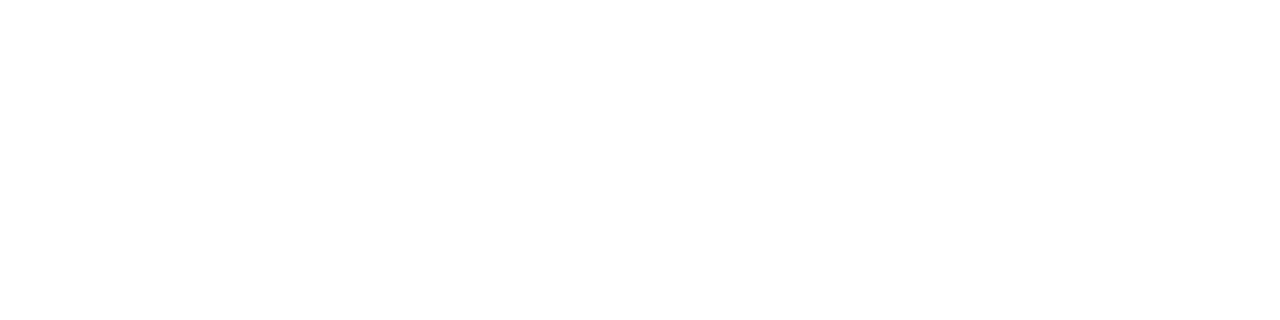
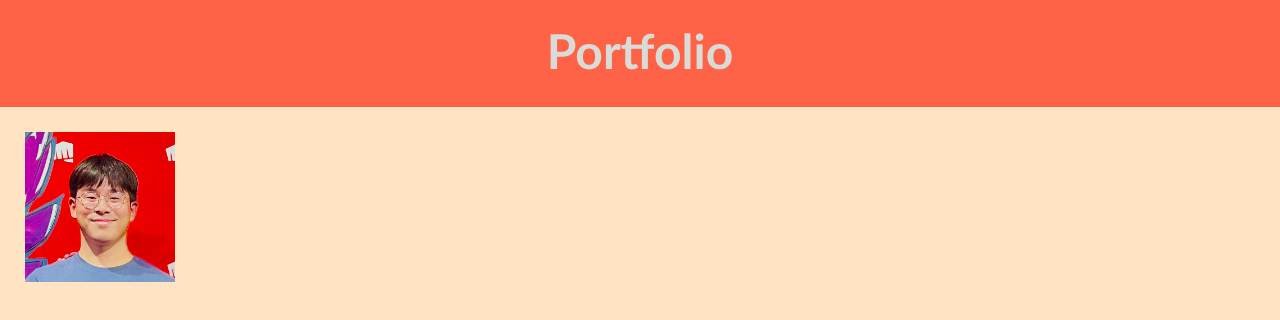
Before and after one commit to PaBoba/Portfolio-Mockup, a plain HTML site: page index.html in a window 1280 px wide. Drawn offline with Linux system fonts and the light colour scheme; files that its build step writes are made by us from their sources.

Commit message:
Added in Readme

```diff
--- /dev/null
+++ b/assets/css/style.css
@@ -0,0 +1,74 @@
+* {
+    box-sizing: border-box;
+    padding: 0;
+    margin: 0;
+}
+
+body {
+    display: flex;
+    flex-wrap: wrap;
+    background-color: bisque;
+}
+
+header {
+    padding: 20px;
+    width: 100%;
+    text-align: center;
+    font-family: 'Trebuchet MS', 'Lucida Sans Unicode', 'Lucida Grande', 'Lucida Sans', Arial, sans-serif;
+    background-color: tomato;
+    color: white;
+}
+
+div {
+    display: flex;
+}
+
+img {
+    display: flex;
+}
+
+.header h1 {
+    display: flex;
+    justify-content: center;
+    font-size: 48px;
+}
+
+.header h1 {
+    color: #d9dcd6;
+}
+
+.header {
+    padding-top: 15px;
+    float: right;
+    font-family: 'Gill Sans', 'Gill Sans MT', Calibri, 'Trebuchet MS', sans-serif;
+    font-size: 20px;
+}
+
+.picture {
+    display: flex;
+    height: 150px;
+    /* width: 100%; */
+    margin: 25px;
+    justify-content: center;
+}
+
+@media screen and (max-width: 768px) {
+
+    main,
+    nav {
+      flex-direction: column;
+    }
+
+    aside {
+      order: 2;
+    }
+
+    header {
+      background: #772014;
+    }
+
+    nav,
+    footer {
+      background-color: #bb8588;
+    }
+  }
--- a/index.html
+++ b/index.html
@@ -2,12 +2,18 @@
 <html lang="en">
 <head>
     <meta charset="UTF-8">
-    <link rel="stylesheet" href="reset.css">
-    <link rel="stylesheet" href="style.css">
+    <link rel="stylesheet" href="./assets/css/reset.css">
+    <link rel="stylesheet" href="./assets/css/style.css">
     <meta name="viewport" content="width=device-width, initial-scale=1.0">
     <title>Portfolio</title>
 </head>
 <body>
+    <header class="header">
+        <h1>Portfolio</h1>
+    </header>
+    <div>
+        <img class="picture" src="./assets/images/Me.jpeg" alt="me">
+    </div>
 
 </body>
 </html>
```
Also changed, not shown: assets/css/reset.css (renamed from assets/reset.css), assets/images/Me.jpeg (added), assets/style.css (deleted), 1 other file.
